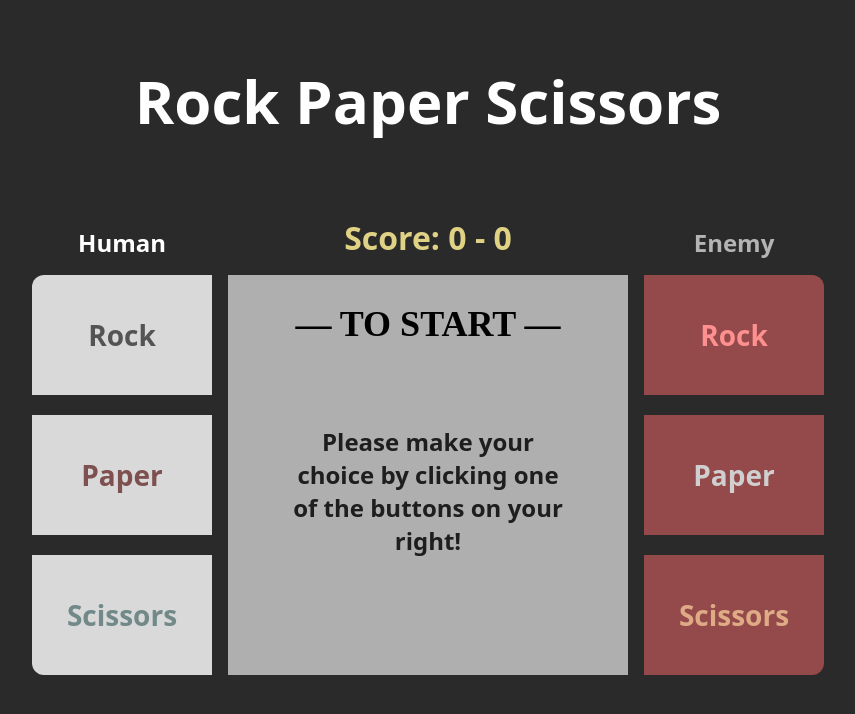
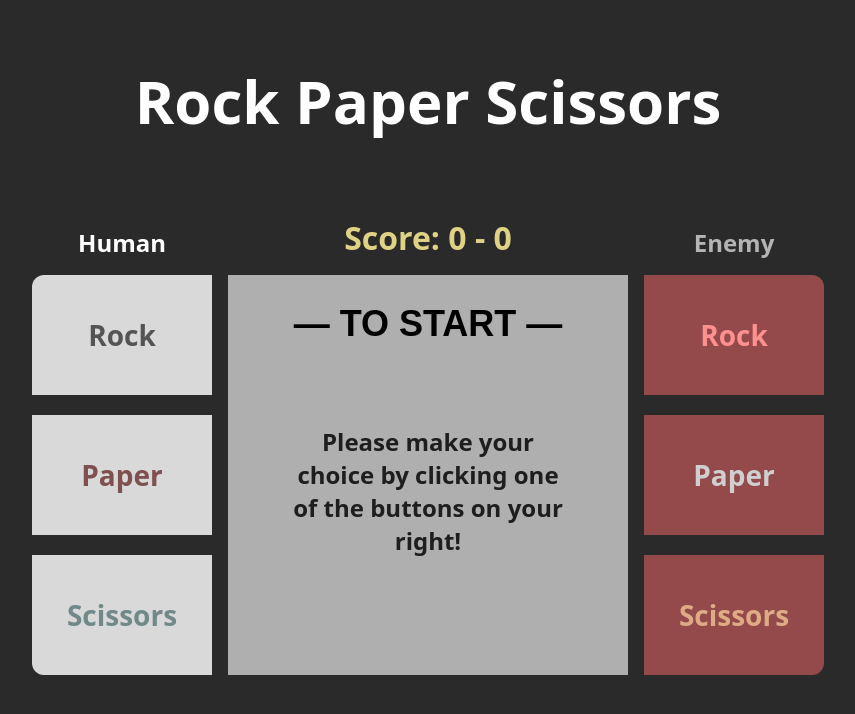
Before and after one commit to luiover/rock-paper-scissors, a plain HTML site: page index.html in a window 1280 px wide. Shown: the whole page, without its empty margins (212-1067 px from the left). Drawn offline with Linux system fonts and the light colour scheme.

Commit message:
Support: Add more alternative fonts

```diff
--- a/styles.css
+++ b/styles.css
@@ -5,7 +5,7 @@
   padding: 0;
   box-sizing: border-box;
 
-  font-family: 'Noto Sans', 'Roboto', 'Montserrat', sans-serif;
+  font-family: 'Noto Sans', 'Open Sans', 'Verdana', 'Roboto', 'Montserrat', sans-serif;
 }
 
 body {
@@ -56,7 +56,7 @@ body {
   display: flex;
   justify-content: center;
   color: black;
-  font-family: 'Montserrat';
+  font-family: 'Montserrat', sans-serif;
   font-weight: 900;
 }
 
```
